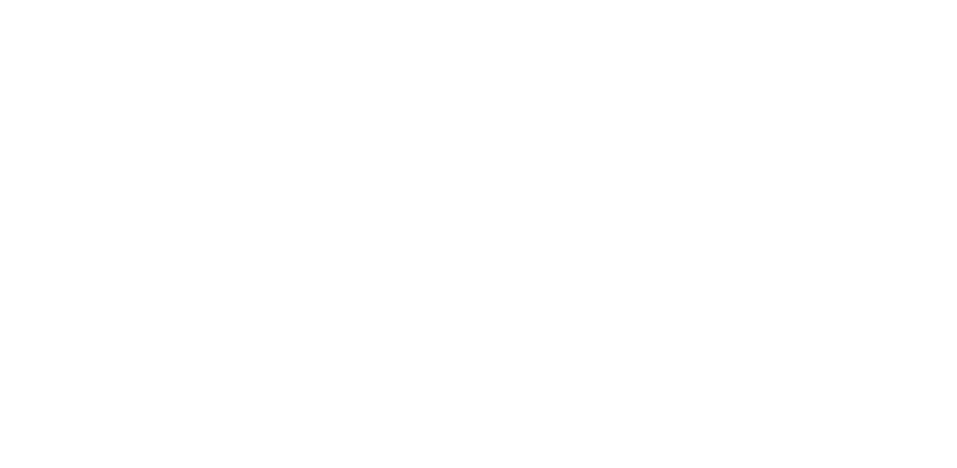
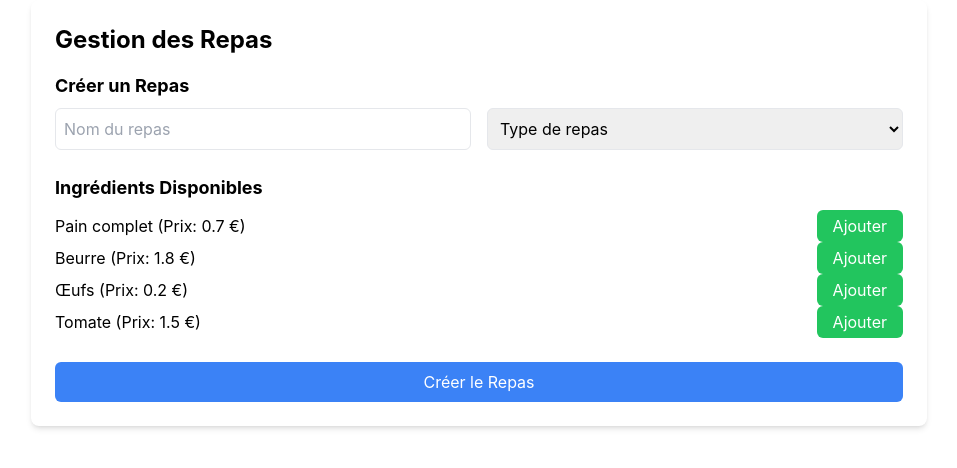
Before and after one commit to JelloulMontassar/restaurant-universitaire, a React (Create React App) app: page /gestion_repas in a window 1280 px wide. Before the commit this address had no page. Shown: the top 468 px of the page, without its empty margins (161-1118 px from the left). Built offline with nearby package versions, Linux system fonts and the light colour scheme.

Commit message:
gestion des repas

```diff
--- a/src/App.js
+++ b/src/App.js
@@ -7,6 +7,7 @@
 import RechargeCarte from "./Carte/RechargeCarte";
 import HomePage from "./Home/home";
 import GestionStockIngredients from "./Ingredients/GestionStockIngredients";
+import GestionRepas from "./Repas/GestionRepas";
 
 function App() {
   return (
@@ -22,6 +23,7 @@
           path="/gestion_stock_ingrediant"
           element={<GestionStockIngredients />}
         />
+        <Route path="/gestion_repas" element={<GestionRepas />} />
       </Routes>
     </div>
   );
--- /dev/null
+++ b/src/Repas/GestionRepas.jsx
@@ -0,0 +1,221 @@
+import React, { useState } from "react";
+
+const GestionRepas = () => {
+    const [ingredientsDisponibles] = useState([
+        { id: 1, nom: "Pain complet", prix: 0.7 },
+        { id: 12, nom: "Beurre", prix: 1.8 },
+        { id: 13, nom: "Œufs", prix: 0.2 },
+        { id: 21, nom: "Tomate", prix: 1.5 },
+    ]);
+
+    const [repas, setRepas] = useState({
+        nom: "",
+        type: "",
+        ingredients: [],
+    });
+
+    const [repasCrees, setRepasCrees] = useState([]);
+    const [prixTotal, setPrixTotal] = useState(null);
+
+    // État pour gérer le modal
+    const [modalOpen, setModalOpen] = useState(false);
+    const [selectedIngredient, setSelectedIngredient] = useState(null);
+    const [ingredientQuantite, setIngredientQuantite] = useState("");
+
+    const handleChangeRepas = (e) => {
+        const { name, value } = e.target;
+        setRepas({ ...repas, [name]: value });
+    };
+
+    const handleOpenModal = (ingredient) => {
+        setSelectedIngredient(ingredient);
+        setModalOpen(true);
+    };
+
+    const handleCloseModal = () => {
+        setModalOpen(false);
+        setSelectedIngredient(null);
+        setIngredientQuantite("");
+    };
+
+    const handleAddIngredientToRepas = () => {
+        if (ingredientQuantite && parseFloat(ingredientQuantite) > 0) {
+            setRepas({
+                ...repas,
+                ingredients: [
+                    ...repas.ingredients,
+                    { ...selectedIngredient, quantite: parseFloat(ingredientQuantite) },
+                ],
+            });
+            handleCloseModal();
+        } else {
+            alert("Veuillez saisir une quantité valide.");
+        }
+    };
+
+    const handleRemoveIngredientFromRepas = (id) => {
+        setRepas({
+            ...repas,
+            ingredients: repas.ingredients.filter((ing) => ing.id !== id),
+        });
+    };
+
+    const handleCreateRepas = () => {
+        if (!repas.nom || !repas.type || repas.ingredients.length === 0) {
+            alert("Veuillez compléter toutes les informations pour le repas !");
+            return;
+        }
+
+        const prix = repas.ingredients.reduce(
+            (total, ingredient) => total + ingredient.prix * ingredient.quantite,
+            0
+        );
+
+        setRepasCrees([
+            ...repasCrees,
+            { ...repas, prixTotal: prix, id: Date.now() },
+        ]);
+        setPrixTotal(prix);
+        setRepas({ nom: "", type: "", ingredients: [] });
+    };
+
+    const handleDeleteRepas = (id) => {
+        setRepasCrees(repasCrees.filter((repas) => repas.id !== id));
+    };
+
+    return (
+        <div className="p-6 max-w-4xl mx-auto bg-white rounded-lg shadow-md">
+            <h2 className="text-2xl font-bold mb-4">Gestion des Repas</h2>
+
+            {/* Formulaire de création de repas */}
+            <div className="mb-6">
+                <h3 className="text-lg font-bold mb-2">Créer un Repas</h3>
+                <div className="grid grid-cols-2 gap-4">
+                    <input
+                        type="text"
+                        name="nom"
+                        placeholder="Nom du repas"
+                        value={repas.nom}
+                        onChange={handleChangeRepas}
+                        className="p-2 border rounded-md focus:outline-none focus:ring-2 focus:ring-blue-400"
+                    />
+                    <select
+                        name="type"
+                        value={repas.type}
+                        onChange={handleChangeRepas}
+                        className="p-2 border rounded-md focus:outline-none focus:ring-2 focus:ring-blue-400"
+                    >
+                        <option value="">Type de repas</option>
+                        <option value="PETIT_DEJEUNER">Petit Déjeuner</option>
+                        <option value="DEJEUNER">Déjeuner</option>
+                        <option value="DINER">Dîner</option>
+                    </select>
+                </div>
+            </div>
+
+            {/* Liste des ingrédients disponibles */}
+            <div className="mb-6">
+                <h3 className="text-lg font-bold mb-2">Ingrédients Disponibles</h3>
+                <ul className="list-disc list-inside">
+                    {ingredientsDisponibles.map((ingredient) => (
+                        <li key={ingredient.id} className="flex justify-between items-center">
+                            <span>
+                                {ingredient.nom} (Prix: {ingredient.prix} €)
+                            </span>
+                            <button
+                                onClick={() => handleOpenModal(ingredient)}
+                                className="bg-green-500 text-white px-4 py-1 rounded-md hover:bg-green-600"
+                            >
+                                Ajouter
+                            </button>
+                        </li>
+                    ))}
+                </ul>
+            </div>
+
+            {/* Liste des ingrédients du repas */}
+            {repas.ingredients.length > 0 && (
+                <div className="mb-6">
+                    <h3 className="text-lg font-bold mb-2">Ingrédients du Repas</h3>
+                    <ul className="list-disc list-inside">
+                        {repas.ingredients.map((ingredient) => (
+                            <li key={ingredient.id} className="flex justify-between items-center">
+                                <span>
+                                    {ingredient.nom} - Quantité: {ingredient.quantite}
+                                </span>
+                                <button
+                                    onClick={() => handleRemoveIngredientFromRepas(ingredient.id)}
+                                    className="bg-red-500 text-white px-4 py-1 rounded-md hover:bg-red-600"
+                                >
+                                    Retirer
+                                </button>
+                            </li>
+                        ))}
+                    </ul>
+                </div>
+            )}
+
+            <button
+                onClick={handleCreateRepas}
+                className="w-full bg-blue-500 text-white py-2 rounded-md hover:bg-blue-600"
+            >
+                Créer le Repas
+            </button>
+
+            {/* Liste des repas créés */}
+            {repasCrees.length > 0 && (
+                <div className="mt-8">
+                    <h3 className="text-lg font-bold mb-2">Repas Créés</h3>
+                    <ul className="list-disc list-inside">
+                        {repasCrees.map((repas) => (
+                            <li key={repas.id} className="flex justify-between items-center">
+                                <span>
+                                    {repas.nom} ({repas.type}) - Prix Total: {repas.prixTotal.toFixed(2)} €
+                                </span>
+                                <button
+                                    onClick={() => handleDeleteRepas(repas.id)}
+                                    className="bg-red-500 text-white px-4 py-1 rounded-md hover:bg-red-600"
+                                >
+                                    Supprimer
+                                </button>
+                            </li>
+                        ))}
+                    </ul>
+                </div>
+            )}
+
+            {/* Modal pour ajouter un ingrédient */}
+            {modalOpen && (
+                <div className="fixed inset-0 bg-gray-900 bg-opacity-50 flex justify-center items-center">
+                    <div className="bg-white p-6 rounded-lg shadow-lg max-w-sm w-full">
+                        <h3 className="text-lg font-bold mb-4">Ajouter un Ingrédient</h3>
+                        <p>{selectedIngredient.nom} (Prix: {selectedIngredient.prix} €)</p>
+                        <input
+                            type="number"
+                            value={ingredientQuantite}
+                            onChange={(e) => setIngredientQuantite(e.target.value)}
+                            placeholder="Quantité"
+                            className="p-2 border rounded-md w-full mt-4"
+                        />
+                        <div className="mt-6 flex justify-between">
+                            <button
+                                onClick={handleCloseModal}
+                                className="bg-gray-400 text-white px-4 py-2 rounded-md hover:bg-gray-500"
+                            >
+                                Annuler
+                            </button>
+                            <button
+                                onClick={handleAddIngredientToRepas}
+                                className="bg-green-500 text-white px-4 py-2 rounded-md hover:bg-green-600"
+                            >
+                                Ajouter
+                            </button>
+                        </div>
+                    </div>
+                </div>
+            )}
+        </div>
+    );
+};
+
+export default GestionRepas;
```
